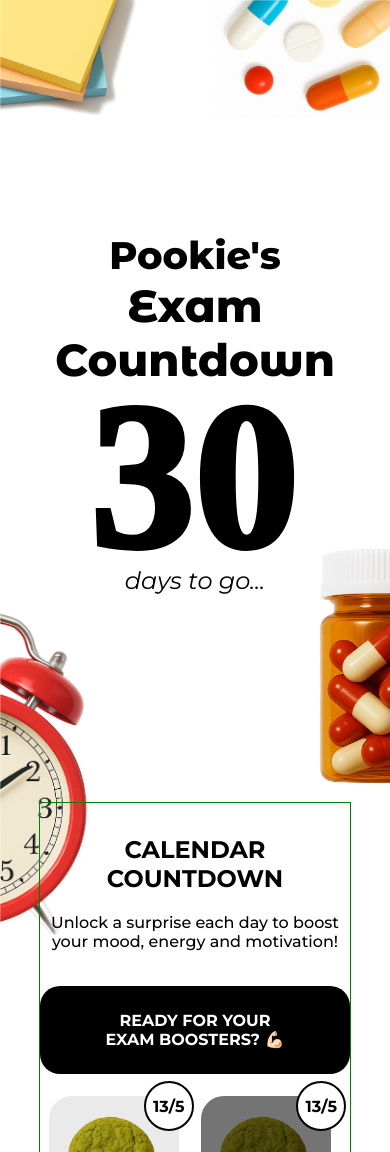
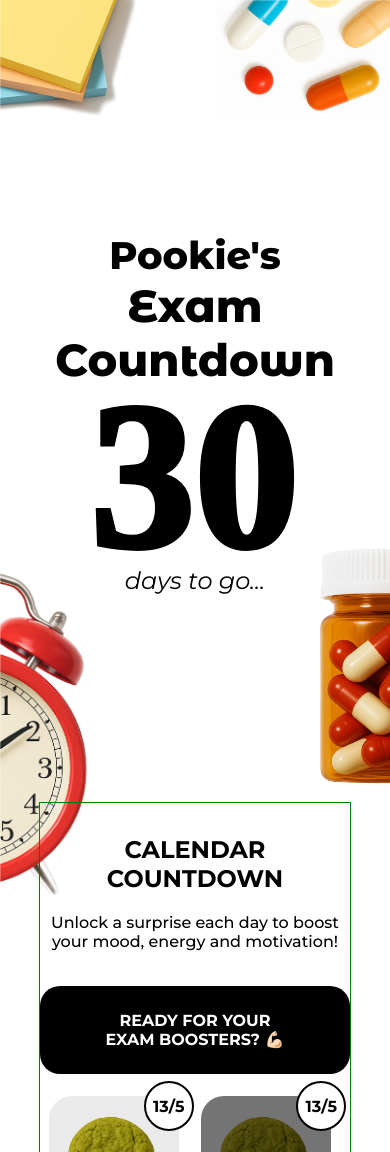
Before and after one commit to cherryliu27/exam-countdown, a React (Vite) app: page / in a window 390 px wide. Shown: the top 1152 px of the page. Built offline with nearby package versions, Linux system fonts and the light colour scheme; a web font is replaced by a local one.

Commit message:
fixed clock position for mobile

```diff
--- a/src/App.css
+++ b/src/App.css
@@ -210,7 +210,7 @@
 }
 
 .bg-clock {
-  bottom: -150px;
+  bottom: -110px;
   left: 0;
   width: 27vw;
   max-width: 215px;
```
